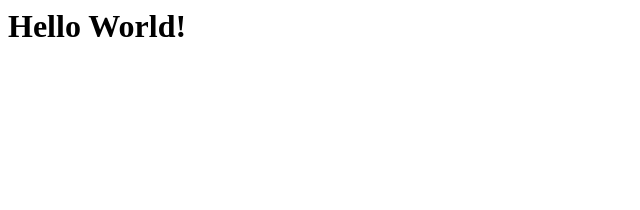
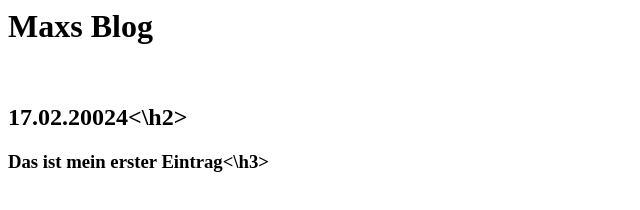
Before and after one commit to i-iim/i-iim.github.io, a plain HTML site: page index.html in a window 1280 px wide. Shown: the whole page, without its empty margins (0-640 px from the left). Drawn offline with Linux system fonts and the light colour scheme.

Commit message:
Aktualisieren von index.html

```diff
--- a/index.html
+++ b/index.html
@@ -4,7 +4,7 @@
     </head>
 
     <body>
-        <h1> Hello World! </h1>
+        <h1>Maxs Blog</h1><br><h2>17.02.20024<\h2><h3>Das ist mein erster Eintrag<\h3>
     </body>
 
 </html>
```
